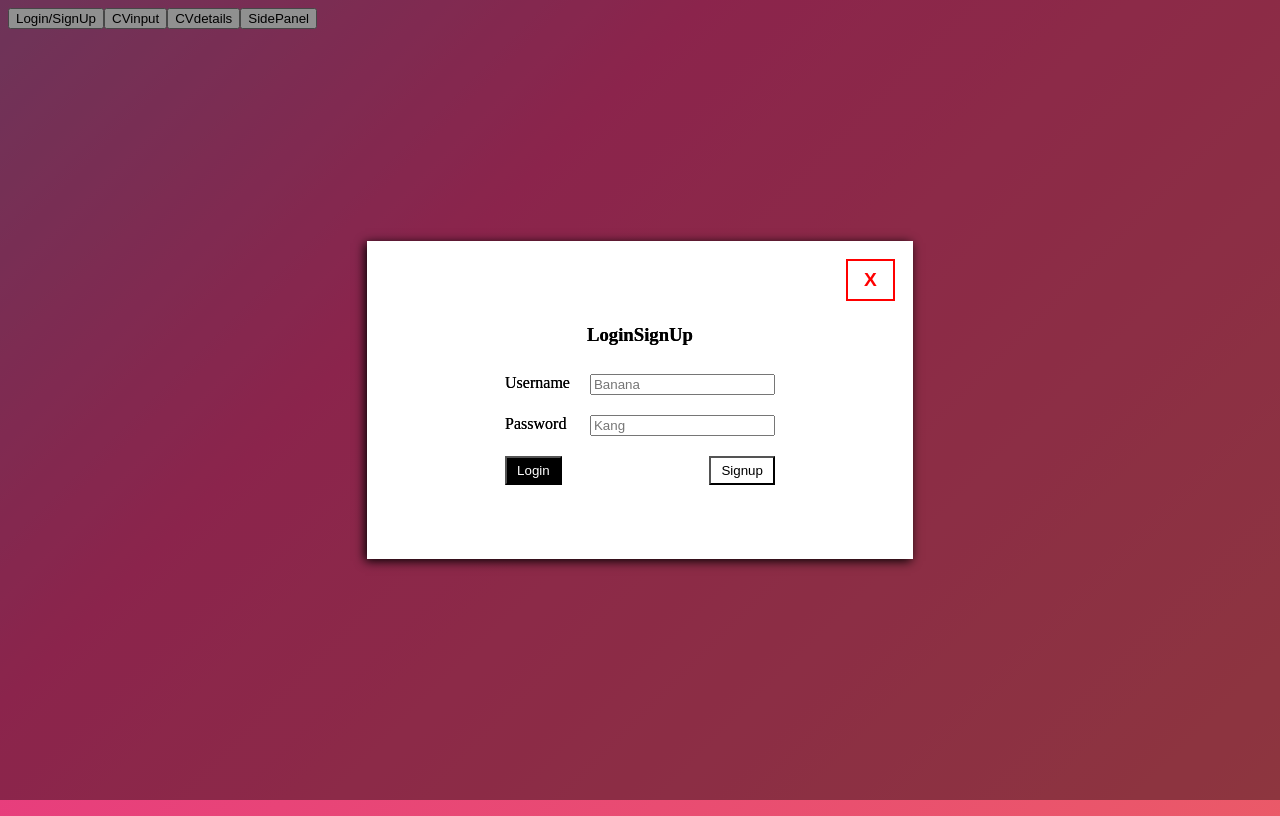
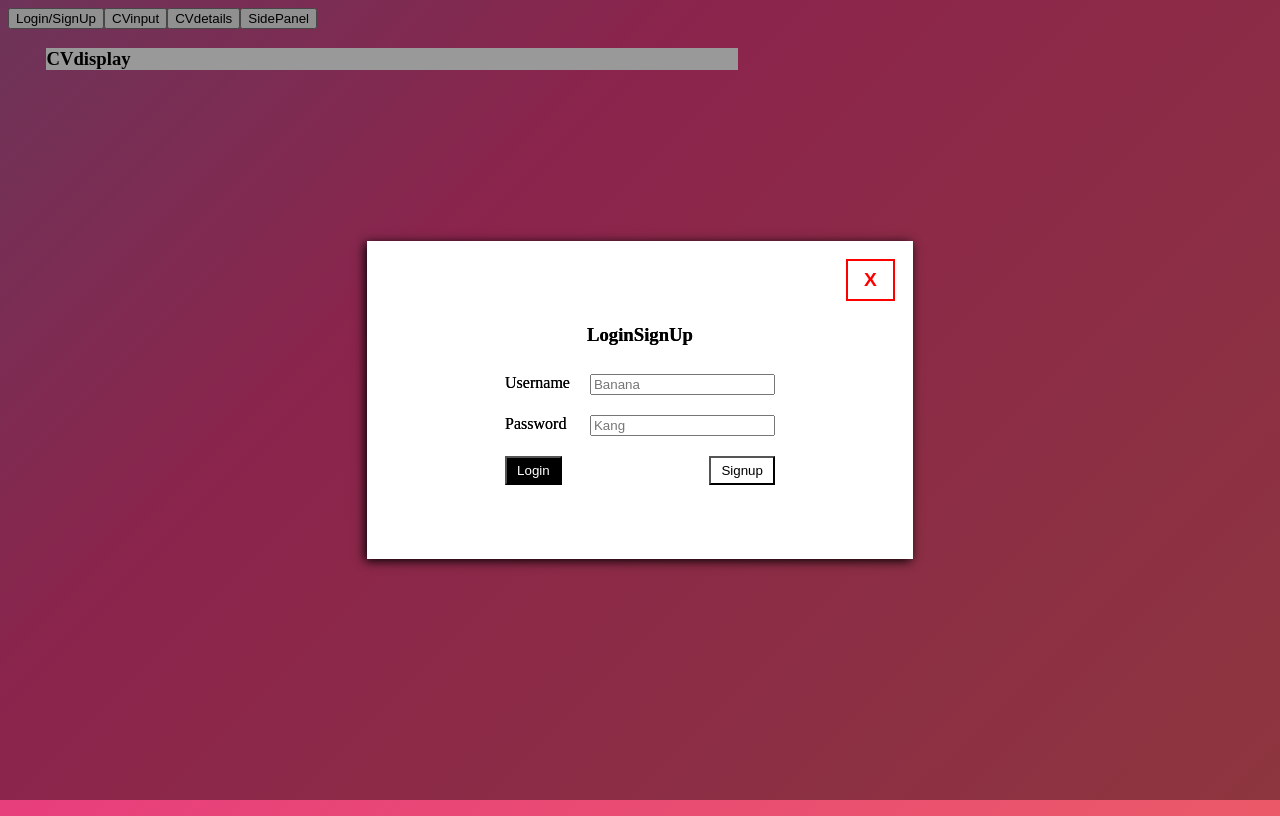
Before and after one commit to brkg/resumkr, a React app: page / in a window 1280 px wide. Built offline with nearby package versions, Linux system fonts and the light colour scheme; the HTML template or start-up script is replaced by a standard one.

Commit message:
Fixes Issue51

```diff
--- a/src/App.jsx
+++ b/src/App.jsx
@@ -13,10 +13,6 @@ function App() {
 
   return (
     <div className="page">
-      <LoginSignUp trigger={loginPopup} setTrigger={setLoginPopup} />
-      <CVinput trigger={cvInputPage} setTrigger={setCvInputPage} />
-      <CVdisplay trigger={cvDisplayPage} setTrigger={setcvDisplayPage} />
-      <SidePanel trigger={sidePanelPopup} setTrigger={setSidePanelPopup} />
       <button onClick={() => setLoginPopup(true)} className="Login/SignUpBtn">
         Login/SignUp
       </button>
@@ -29,6 +25,10 @@ function App() {
       <button onClick={() => setSidePanelPopup(true)} className="SidePanelBtn">
         SidePanel
       </button>
+      <LoginSignUp trigger={loginPopup} setTrigger={setLoginPopup} />
+      <CVinput trigger={cvInputPage} setTrigger={setCvInputPage} />
+      <CVdisplay trigger={cvDisplayPage} setTrigger={setcvDisplayPage} />
+      <SidePanel trigger={sidePanelPopup} setTrigger={setSidePanelPopup} />
     </div>
   );
 }
--- a/src/Components/CVdisplay.jsx
+++ b/src/Components/CVdisplay.jsx
@@ -1,7 +1,14 @@
 import React from "react";
 
 function CVdisplay(props) {
-  return false ? <h3> CVdisplay </h3> : "";
+  return true ? (
+    <div className="cvDisplay">
+      <h3> CVdisplay </h3>
+      <div className="cvBackground"></div>
+    </div>
+  ) : (
+    ""
+  );
 }
 
 export default CVdisplay;
--- a/src/Components/SidePanel/SidePanel.jsx
+++ b/src/Components/SidePanel/SidePanel.jsx
@@ -25,7 +25,7 @@ export default function SidePanel(props) {
     entryName: "Amazon",
     dates: ["20-01-01", "20-06-01"],
     content:
-      "sjifoseofisoi efjiosjioefj esiofg p[tyojpkgtj soiefj iosjf \n awdawdawdaw ad adw awd awdwdad",
+      "sjifoseofisoi efjiosjioefj esiofg p[tyojpkgtj soiefj iosjf \n awdawdawdaw ad adw awd rter trtertert awdwdad \n awdawdawdaw ad adw awd awdwdad",
   };
   for (let i = 0; i < 5; i++)
     suggestedEntries.push(
--- a/src/styles.scss
+++ b/src/styles.scss
@@ -101,6 +101,8 @@ body {
       right: 0px;
       padding: 10px;
       padding-top: 5vh;
+      padding-right: 2vh;
+      padding-left: 2vh;
       background-color: rgba(0, 0, 0, 0.8);
       height: 100vh;
       width: 35vw;
@@ -108,8 +110,6 @@ body {
       flex-direction: column;
       justify-content: flex-start;
       align-items: stretch;
-      padding-right: 2vw;
-      padding-left: 2vw;
       .line {
         display: flex;
         justify-content: center;
@@ -130,17 +130,14 @@ body {
           // margin: 2px;
           align-self: flex-end;
           font-weight: bold;
-          padding: 8px 16px 8px 16px;
+          padding: 5px 15px 5px 15px;
           color: white;
-          background-color: red;
-          border: 2px white solid;
           background-color: white;
           border: 2px red solid;
           color: red;
           font-size: 1.5vw;
         }
         #sidePanelToggle:hover {
-          margin: 2px;
           color: white;
           background-color: red;
           border: 2px white solid;
@@ -192,14 +189,13 @@ body {
         width: 100%;
         // background-color: rgba(256, 256, 256, 0.2);
         // border-radius: 5px;
-        padding: 2vh;
         .selectTypeOfEntry {
           align-self: center;
           width: 50%;
           margin-bottom: 2vh;
         }
         .entriesToSelect {
-          padding: 5px;
+          padding-top: 5px;
           gap: 5px;
           .suggestion {
             display: flex;
@@ -256,6 +252,11 @@ body {
         }
       }
     }
+    .cvDisplay {
+      background-color: white;
+      max-width: 54vw;
+      margin-left: 3vw;
+    }
   }
 }
 
```
